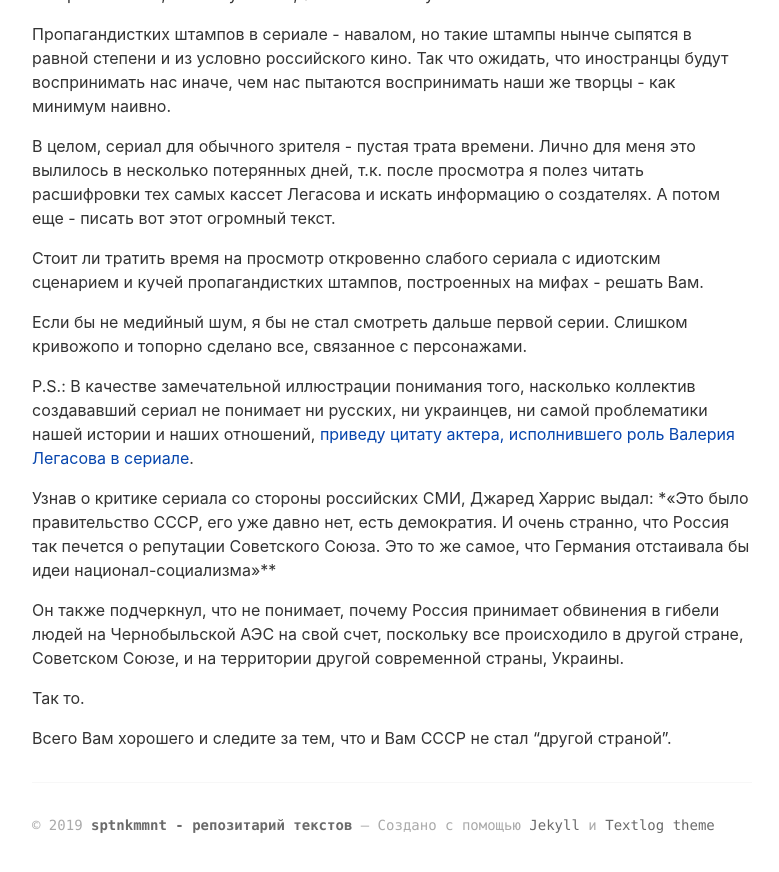
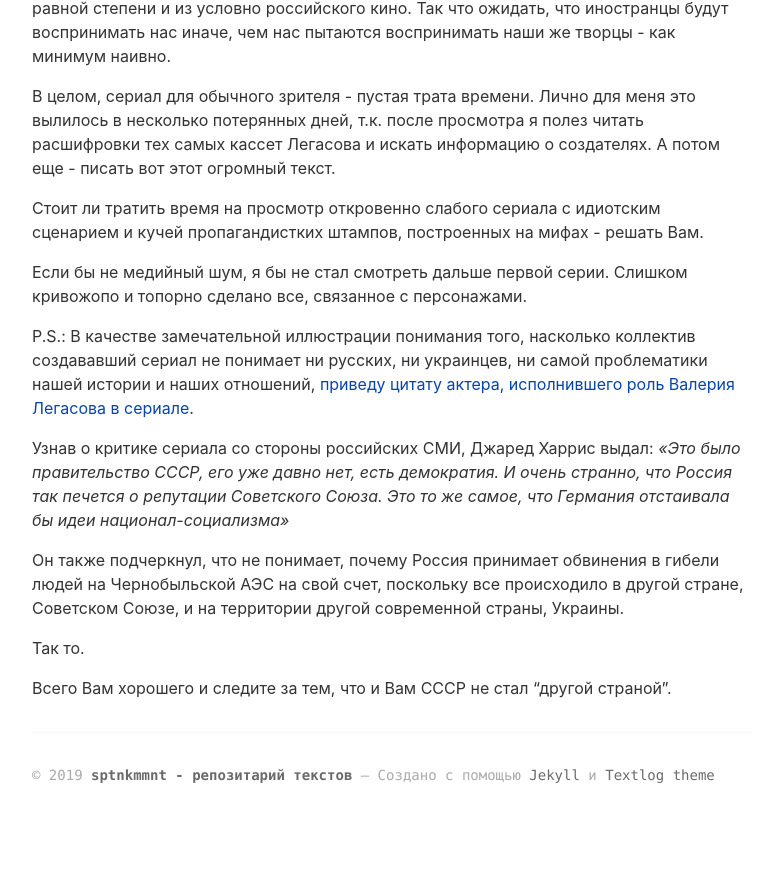
Before and after one commit to sputnikmoment/sputnikmoment.github.io, a Jekyll site: the page built from _posts/2019-07-06-chernibyl.md, in a window 1280 px wide and 900 px high, scrolled down 9325 px. Shown: the top 872 px of the window, without its empty margins (8-787 px from the left). Built offline with Jekyll 4.4.1, drawn with Linux system fonts in a browser that asks for light colours; our own code applies the rules of GitHub Pages for plain Markdown files; comment, search, counter and statistics services are not loaded; after the commit the page ends 10175 px from its top, so only the background shows below that; some of the changed text lies outside the part shown.

Commit message:
Add Chernobyl article

```diff
--- a/_posts/2019-07-06-chernibyl.md
+++ b/_posts/2019-07-06-chernibyl.md
@@ -1,6 +1,6 @@
 ---
 layout: post
-title: Чернобыль: сколько стоит халтура
+title: Чернобыль - сколько стоит халтура
 tags: [Публицистика]
 date: '2019-07-05 09:00:01 +0300'
 comment: true
@@ -55,7 +55,6 @@
 Например, вот слева - фото реального Легасова.
 
 ![Валерий Легасов]( /image/cher/legasov.jpg)
-
 Простое, прямое и открытое лицо смелого и ответственного советского человека.
 
 А справа - нервозное чмо это образ Легасова в сериале.
@@ -119,7 +118,6 @@
 Лично я на месте Щербины представлял Марлона Вайнса в образе персонажа Лок Догг из "Не грози Южному централу..." -и уровень логики, и манеры и самое главное - аргументация очень подходили под знаменитое: "Ват дую сей эбаут май мама?".
 
 ![Щербина]( /image/cher/locdog.jpg)
-
 Кстати, судя по записям самого Легасова такой сцены в принципе быть не могло, т.к. он вместе с другими членами Правительственной комиссии прибыл в Чернобыль из Киева на машине.
 
 И ладно бы такая фигня попадалась пару раз за просмотр, нет. ВЕСЬ сериал целиком состоит из этих гэгов. Потому я и не стал делать разбор посценово, хотя изначально имел такое намерение. Похоже Мазин просто неспособен выдавливать из зрителя другие эмоции и это очень печально. Тема-то серьезная.
@@ -135,7 +133,6 @@
 "Здесь Тула", - говорят шахтеры, как бы намекая... на что-то, что понятно американцам, но вообще непонятно русским. Тула - не Москва? А Нью-Йорк - не Бостон? Что это было вообще?
 
 ![Министр в пыли]( /image/cher/ministr.jpg)
-
 Дальше шахтеры-безпредельщики, понимая безвыходность своего положения, вяло соглашаются побыть "расходным материалом". И идут куда-то типа "грузиться", попутно хлопая по плечам министра. Министр измазан в шахтерской пыли. Такое впечатление, что тут воспроизводились какие-то детские травмы "афтара". Если не из детсада, то из школы точно.
 
 Сцены похожего уровня тупости происходят абсолютно с каждым персонажем, на котором концентрируется повествование.
@@ -143,7 +140,6 @@
 Жена пожарного - аболютно тупая, просто вообще не слышит ничего и никого. Идет туда, куда идется и плюет на окружающих. Хотели сделать трагичную фигуру, прорвавшуюся к мужу через суету-запреты и остававшуюся с ним до последнего - сделали тупую курицу, которая просто лезет на рожон. Она не прорывается, не анализирует, она тушей просто идет вперед и все. А всесильная и жуткая "система" ее вообще не замечает на режимных объектах. И для того, чтобы в эти объекты пройти - ей достаточно рублевой бумажки и пароля "Мне *имярек* разрешил".
 
 ![Жена]( /image/cher/jena.jpg)
-
 Происходит так потому, что контекст времени и понимание взаимоотношений между людьми у Мазина отсутствует напрочь. Мазин тупо не понимает даже то, как люди живут и общаются сейчас, про советское время и говорить нечего.
 
 Солдаты-афганцы, занятые отстрелом больных животных. К ним приходит аболютно зеленый парень. По нему отчетливо видно - он не то, что в Афгане не был, он даже в армию не ходил. Но у него все равно спрашивают номер части в Афгане. Зачем?
@@ -174,7 +170,7 @@
 P.S.: В качестве замечательной иллюстрации понимания того, насколько коллектив создававший сериал не понимает ни русских, ни украинцев, ни самой проблематики нашей истории и наших отношений, [приведу цитату актера, исполнившего роль Валерия Легасова в сериале](https://lenta.ru/news/2019/06/19/legasow/).
 
 Узнав о критике сериала со стороны российских СМИ, Джаред Харрис выдал:
-*«Это было правительство СССР, его уже давно нет, есть демократия. И очень странно, что Россия так печется о репутации Советского Союза. Это то же самое, что Германия отстаивала бы идеи национал-социализма»**
+*«Это было правительство СССР, его уже давно нет, есть демократия. И очень странно, что Россия так печется о репутации Советского Союза. Это то же самое, что Германия отстаивала бы идеи национал-социализма»*
 
 Он также подчеркнул, что не понимает, почему Россия принимает обвинения в гибели людей на Чернобыльской АЭС на свой счет, поскольку все происходило в другой стране, Советском Союзе, и на территории другой современной страны, Украины.
 
```
